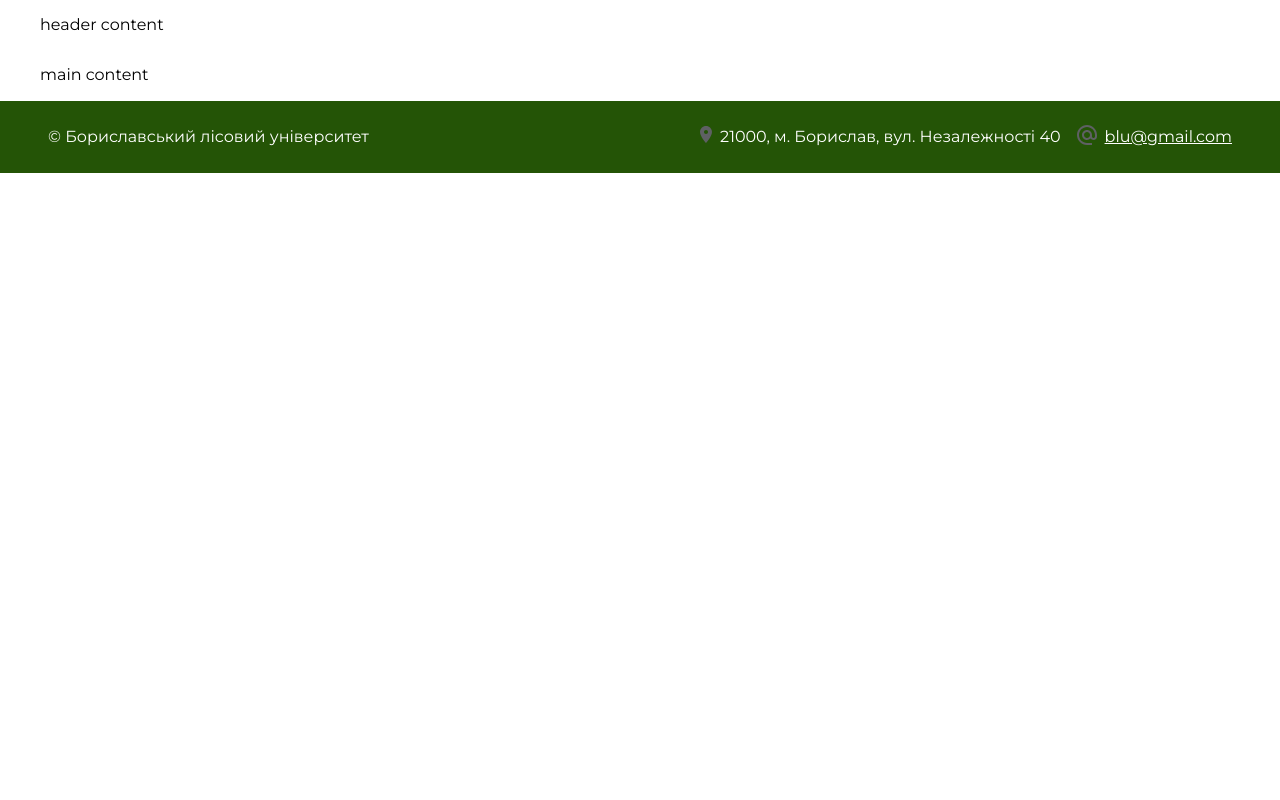
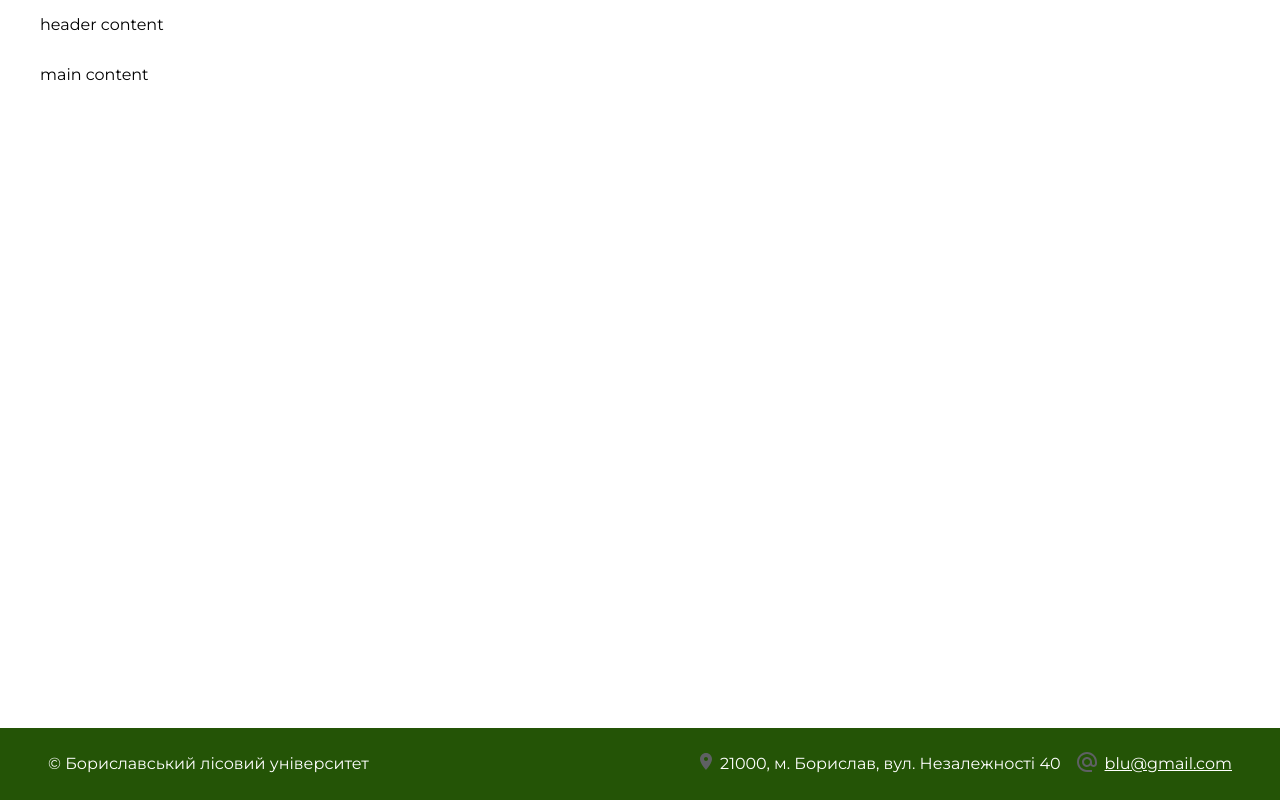
Before and after one commit to venus-team-project/department-website, a Next.js app in the folder nextjs-app/: page / in a window 1280 px wide. Built offline with nearby package versions, Linux system fonts and the light colour scheme.

Commit message:
Fixed sticking footer to bottom of page

```diff
--- a/nextjs-app/src/app/page.js
+++ b/nextjs-app/src/app/page.js
@@ -7,7 +7,7 @@ export default function Home() {
     return (
         <div className={styles.wrapper}>
             <Header />
-            <main className={styles.contacts}>
+            <main className={styles.main}>
                 <Container>
                     <p>main content</p>
                 </Container>
```
